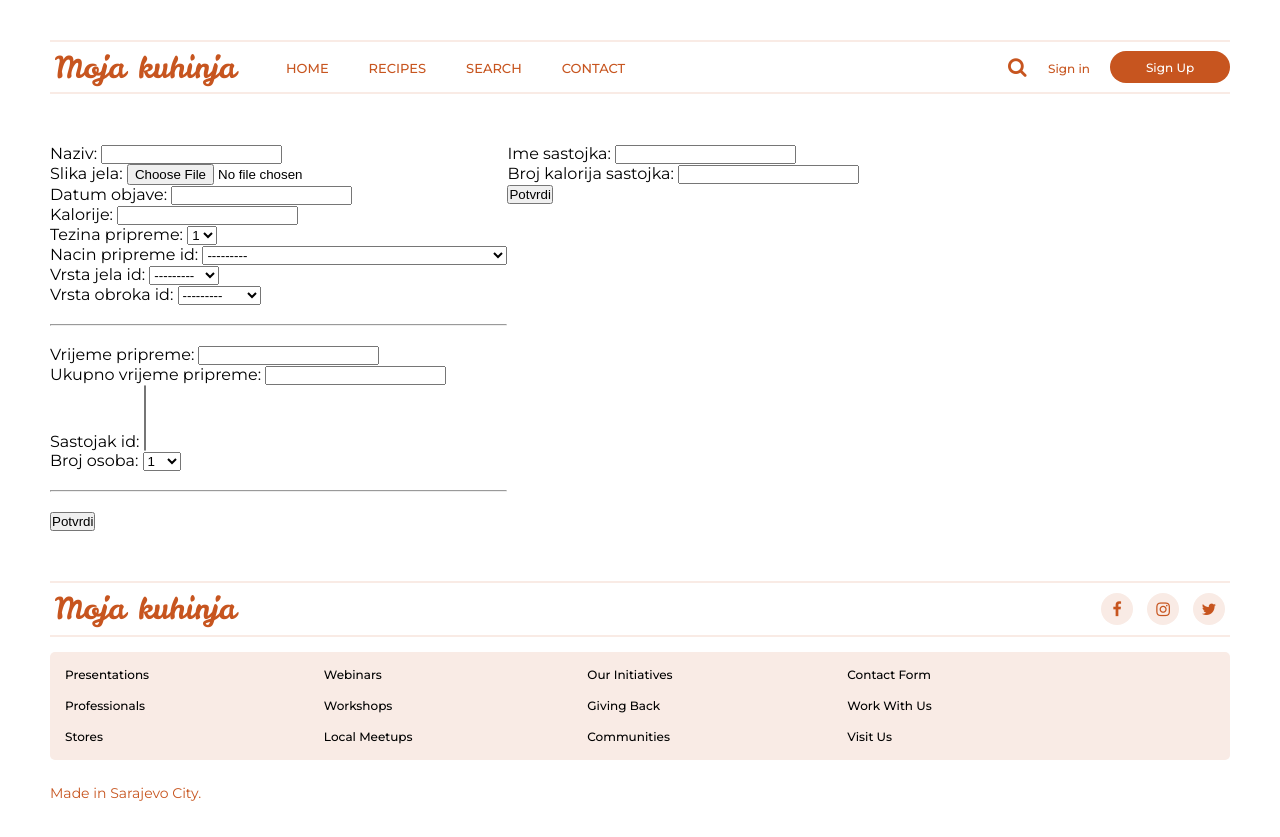
After one commit to kenanh1/project_mykitchen, a Django app: page /receptiapp/dodavanje/ in a window 1280 px wide. The commit adds this page. Run offline with Django 4.2, Linux system fonts and the light colour scheme; data comes from the database, SQL or seed files in the repository; data that the repository does not hold is empty.

Commit message:
Forms -test

```diff
--- a/projekat_recepti/static/css/home_header.css
+++ b/projekat_recepti/static/css/home_header.css
@@ -18,15 +18,16 @@
     border-top:2px solid var(--secondary-color);
     border-bottom:2px solid var(--secondary-color);
     padding:5px 0;
+    justify-content: space-between;
 }
 .kocina__header a{
     text-decoration: none;
     color:var(--primary-color)
 }
+
 .header__name h1{
     font-family: "Leckerli One", cursive;
     color:var(--primary-color);
-    margin-right:80px;
     padding-left:5px;
     font-size:30px;
     font-weight: 200;
@@ -35,10 +36,11 @@
 .header__text{
     display:flex;
     justify-content: space-between;
-    width:100%;
+    width:80%;
     align-items: center;
     font-family: 'Montserrat', sans-serif;
     text-transform: uppercase;
+    padding-left:40px;
 }
 
 .header__text ul{
--- a/projekat_recepti/static/css/meal_no1_container.css
+++ b/projekat_recepti/static/css/meal_no1_container.css
@@ -259,9 +259,14 @@
 
 .product__igredients li{
     padding:15px 70px 15px 1px;
-    border-top: 1px solid rgba(128, 128, 128, .3)
+    border-top: 1px solid rgba(128, 128, 128, .3);
+    display:flex;
+    justify-content: space-between;
+    align-items: center;
 }
-
+.product__igredients li .kalorije{
+    font-size:13px;
+}
 .product__igredients li:first-of-type{
     border:none;
 }
--- a/projekat_recepti/storefront/admin.py
+++ b/projekat_recepti/storefront/admin.py
@@ -1,5 +1,5 @@
 from django.contrib import admin
-from . models import CijenaRecepta, Kontakt, Korisnici, ListaZelja, NacinPripreme, Pretplatnici, ReceptTest, Recepti, Sastojci, VideoRecepta, VrstaJela, VrstaObroka, ZdravaHrana
+from . models import CijenaRecepta, Kontakt, Korisnici, ListaZelja, NacinPripreme, Pretplatnici, Recepti, Sastojci, VideoRecepta, VrstaJela, VrstaObroka, ZdravaHrana
 
 # Register your models here.
 
@@ -15,6 +15,3 @@ admin.site.register(Pretplatnici)
 admin.site.register(Kontakt)
 admin.site.register(Sastojci)
 admin.site.register(CijenaRecepta)
-
-#TESTNI RECEPT
-admin.site.register(ReceptTest)
--- a/projekat_recepti/storefront/forms.py
+++ b/projekat_recepti/storefront/forms.py
@@ -0,0 +1,35 @@
+from django import forms
+from .models import NacinPripreme, Recepti, Sastojci
+
+
+class ReceptiForm(forms.ModelForm):
+    class Meta:
+        model = Recepti
+        fields =(
+            'naziv',
+            'slika_jela',
+            'datum_objave',
+            'kalorije',
+            'tezina_pripreme',
+            'nacin_pripreme_id',
+            'vrsta_jela_id',
+            'vrsta_obroka_id',
+        )
+
+class NacinpripemeForm(forms.ModelForm):
+    class Meta:
+        model = NacinPripreme
+        fields = (
+            'vrijeme_pripreme',
+            'ukupno_vrijeme_pripreme',
+            'sastojak_id',
+            'broj_osoba',
+        )
+
+class SastojciForm(forms.ModelForm):
+    class Meta:
+        model = Sastojci
+        fields = (
+            'ime_sastojka',
+            'broj_kalorija_sastojka',
+        )
--- a/projekat_recepti/storefront/models.py
+++ b/projekat_recepti/storefront/models.py
@@ -15,6 +15,8 @@ class Korisnici(models.Model):
 
     def __str__(self):
         return self.ime + ' ' + self.prezime
+    class Meta:
+        verbose_name_plural = "Korisnici"
 
 class Recepti(models.Model):
     RATING_JELA = (
@@ -65,6 +67,8 @@ class Recepti(models.Model):
 
     def __str__(self):
         return self.naziv
+    class Meta:
+        verbose_name_plural = "Recepti"
 
 class NacinPripreme(models.Model):
     BROJ_OSOBA = (
@@ -80,11 +84,10 @@ class NacinPripreme(models.Model):
         null=True,
         on_delete=models.CASCADE
     )
-    sastojak_id = models.ForeignKey(
+    sastojak_id = models.ManyToManyField(
         'Sastojci',
-        blank = True,
-        null=True,
-        on_delete=models.CASCADE
+        blank = True
+        # on_delete=models.CASCADE
     )
     vrijeme_pripreme = models.IntegerField()
     ukupno_vrijeme_pripreme = models.IntegerField()
@@ -94,8 +97,10 @@ class NacinPripreme(models.Model):
         default=1
     )
     opis_jela = models.TextField()
-    # def __str__(self):
-    #     return self.recepti_id
+    def __str__(self):
+        return f"Način pripreme za : {self.recepti_id}"
+    class Meta:
+        verbose_name_plural = "Način pripreme"
 
 class VrstaObroka(models.Model):
     ODABIR_OBROKA = (
@@ -112,7 +117,8 @@ class VrstaObroka(models.Model):
 
     def __str__(self):
         return self.vrsta_obroka
-
+    class Meta:
+        verbose_name_plural = "Vrsta obroka"
 
 class VrstaJela(models.Model):
     ODABIR_VRSTE = (
@@ -130,6 +136,8 @@ class VrstaJela(models.Model):
     def __str__(self):
         print(self.vrsta_jela)
         return self.vrsta_jela
+    class Meta:
+        verbose_name_plural = "Vrsta jela"
 
 class ZdravaHrana(models.Model):
     ODABIR_ZDRAVE_HRANE = (
@@ -161,6 +169,8 @@ class ZdravaHrana(models.Model):
         choices=ODABIR_ZDRAVE_HRANE,
         default="Dijetalna",
     )
+    class Meta:
+        verbose_name_plural = "Zdrava hrana"
 
 
 class ListaZelja(models.Model):
@@ -176,6 +186,8 @@ class ListaZelja(models.Model):
         null=True,
         on_delete=models.CASCADE
     )
+    class Meta:
+        verbose_name_plural = "Lista želja"
 
 class VideoRecepta(models.Model):
     naziv_videa = models.CharField(max_length=120)
@@ -194,13 +206,19 @@ class VideoRecepta(models.Model):
     videolink = models.URLField()
     def __str__(self):
         return self.naziv_videa
+    class Meta:
+        verbose_name_plural = "Video recepta"
 
 class Pretplatnici(models.Model):
     email = models.EmailField()
+    class Meta:
+        verbose_name_plural = "Pretplatnici"
 
 class Kontakt(models.Model):
     email = models.EmailField()
     text_poruke = models.TextField()
+    class Meta:
+        verbose_name_plural = "Kontakt"
 
 class Sastojci(models.Model):
     recept_id = models.ForeignKey(
@@ -214,6 +232,8 @@ class Sastojci(models.Model):
 
     def __str__(self):
         return self.ime_sastojka
+    class Meta:
+        verbose_name_plural = "Sastojci"
 
 
 class CijenaRecepta(models.Model):
@@ -223,12 +243,5 @@ class CijenaRecepta(models.Model):
         null=True,
         on_delete=models.CASCADE
     )
-
-
-
-# TESTNA TABELA ZA HOME STRANICU
-class ReceptTest(models.Model):
-    slika_jela = models.ImageField(upload_to='slike')
-    naziv_jela = models.CharField(max_length=30)
-    kuhar = models.CharField(max_length=15)
-    ocjena = models.IntegerField()
+    class Meta:
+        verbose_name_plural = "Cijena recepta"
--- a/projekat_recepti/storefront/urls.py
+++ b/projekat_recepti/storefront/urls.py
@@ -4,5 +4,6 @@ from . import views
 urlpatterns = [
     path ('home/',views.home_view, name='home'),
     path ('recipes/',views.recipes_view, name='recipes'),
-    path ('jelo/<int:id>/',views.jelo_view, name='jelo')
+    path ('jelo/<int:id>/',views.jelo_view, name='jelo'),
+    path ('dodavanje/',views.recept_detail, name='dodavanje')
 ]
--- a/projekat_recepti/storefront/views.py
+++ b/projekat_recepti/storefront/views.py
@@ -1,13 +1,11 @@
 from django.shortcuts import render, get_object_or_404
-from . models import ReceptTest, Recepti
+from . models import Recepti
+from .forms import NacinpripemeForm, ReceptiForm, SastojciForm
 
 # Create your views here.
 def home_view(request,):
-    prviRed = Recepti.objects.all()[0:3]
-    drugiRed = Recepti.objects.all()[3:6]
-    test_jelo = ReceptTest.objects.all()
     listaRecepata = Recepti.objects.all()
-    return render (request,"home_main.html", {'prvi_red': prviRed, 'drugi_red': drugiRed, "allr": listaRecepata, "testjelo":test_jelo})
+    return render (request,"home_main.html", {"allr": listaRecepata})
 
 def recipes_view(request):
     recept = Recepti.objects.all()
@@ -16,6 +14,22 @@ def recipes_view(request):
 def jelo_view(request,id):
     obj = Recepti.objects.get(id = id)
     svi_recepti = Recepti.objects.all()
-    return render (request,"meal_template.html",{"object": obj, "svi_recepti":svi_recepti})
+    sastojci = obj.nacin_pripreme_id.sastojak_id.all()
+    return render (request,"meal_template.html",{"object": obj, "svi_recepti":svi_recepti,"sastojak":sastojci})
     # item = get_object_or_404(Recepti, id=id)
     # return render (request,"meal_template.html",{"item": item})
+
+
+def recept_detail(request):
+    if request.method == "POST":
+        form = ReceptiForm(request.POST)
+        form2 = NacinpripemeForm(request.POST)
+        form3 = SastojciForm(request.POST)
+        if form.is_valid() and form2.is_valid() and form3.is_valid():
+            name = form.cleaned_data['naziv']
+            tezina = form.cleaned_data['tezina_pripreme']
+
+    form = ReceptiForm()
+    form2 = NacinpripemeForm()
+    form3 = SastojciForm()
+    return render(request,"form.html",{"form":form, "form2":form2, "form3":form3})
--- a/projekat_recepti/templates/base.html
+++ b/projekat_recepti/templates/base.html
@@ -28,13 +28,13 @@
     <link rel="stylesheet" href="{% static 'css/meal_no1_container.css' %}">
     <link rel="stylesheet" href="{% static 'css/meal_no1_sub.css' %}">
 
-    <title>Project Kocina - Recepti</title>
+    <title>Moja Kuhinja</title>
 </head>
 <body>
     <header>
         <div class="kocina__header">
             <div class="header__name">
-                <h1><a href="{% url 'home' %}">Recepti</a></h1>
+                <h1><a href="{% url 'home' %}">Moja kuhinja</a></h1>
             </div>
             <div class="header__text">
                 <div class="text__left">
@@ -72,7 +72,7 @@
         <div class="footer-container">
             <div class="myDiv_top">
                 <div class="myDiv_left">
-                    <h2>Recepti</h2>
+                    <h2>Moja kuhinja</h2>
                 </div>
                 <div class="myDiv_right">
                     <span class="facebook"><i class="fa fa-facebook"></i></span>
--- /dev/null
+++ b/projekat_recepti/templates/form.html
@@ -0,0 +1,22 @@
+{% extends 'base.html' %}
+{% block content %}
+<div class="container">
+    <form method = "POST">
+        {% csrf_token %}
+        {{ form.as_p }}
+        <br>
+        <hr>
+        <br>
+        {{ form2.as_p }}
+        <br>
+        <hr>
+        <br>
+        <input type="submit" value="Potvrdi">
+    </form>
+    <form method="POST">
+        {% csrf_token %}
+        {{ form3.as_p }}
+        <input type="submit" value="Potvrdi">
+    </form>
+</div>
+{% endblock %}
```
Also changed, not shown: projekat_recepti/templates/meal_template.html (+6 -3 lines), projekat_recepti/storefront/migrations/0005_delete_recepttest_alter_cijenarecepta_options_and_more.py (added).
